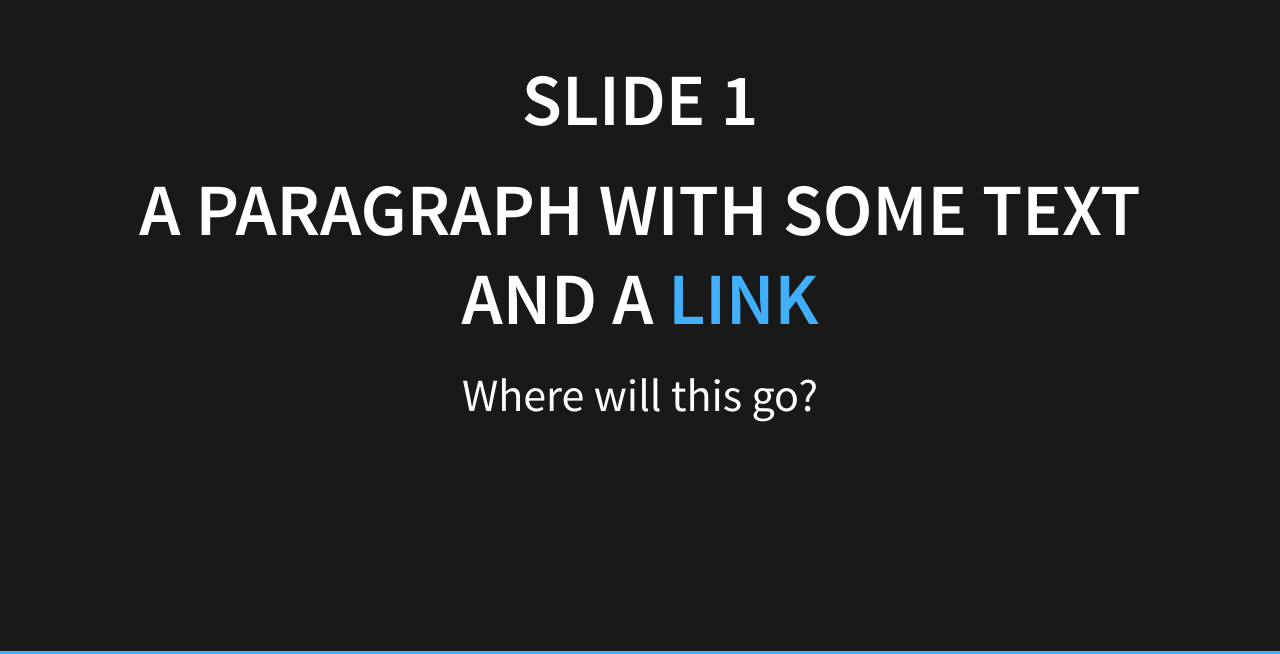
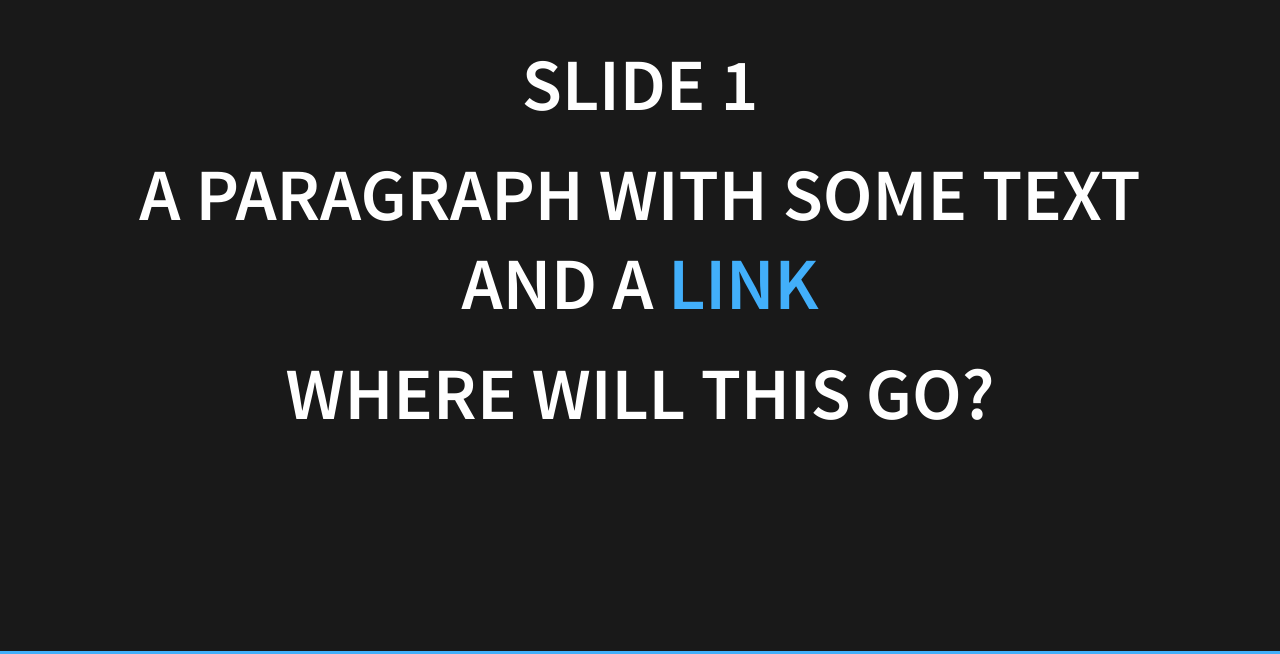
Before and after one commit to srappel/helloWorld_reveal.js, a website: page index.html in a window 1280 px wide. Shown: the part 146-800 px from the top of the page. Drawn offline with Linux system fonts and the light colour scheme.

Commit message:
How about now?

```diff
--- a/index.html
+++ b/index.html
@@ -21,7 +21,7 @@
 						## Slide 1
 						A paragraph with some text and a [link](www.google.com)
 						---
-						Where will this go?
+						## Where will this go?
 					</textarea>
 				</section>
 			</div>
```
